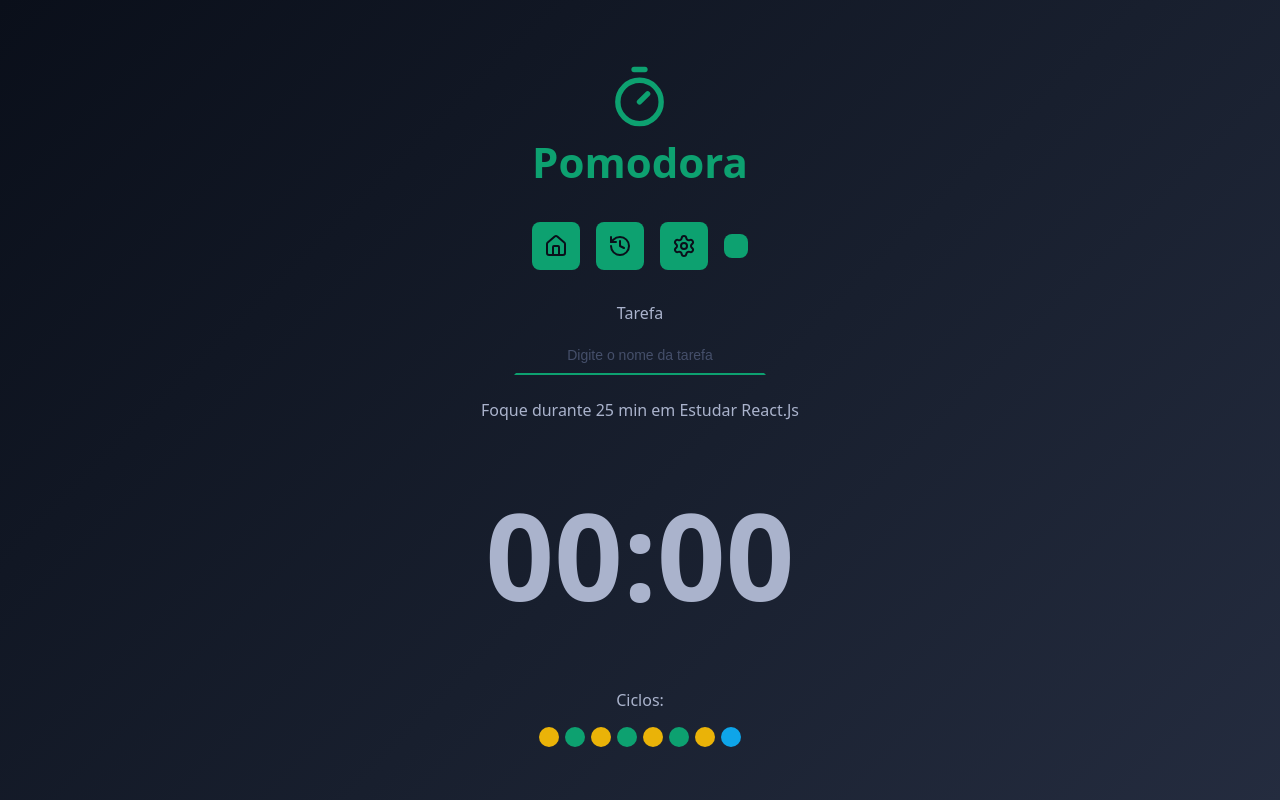
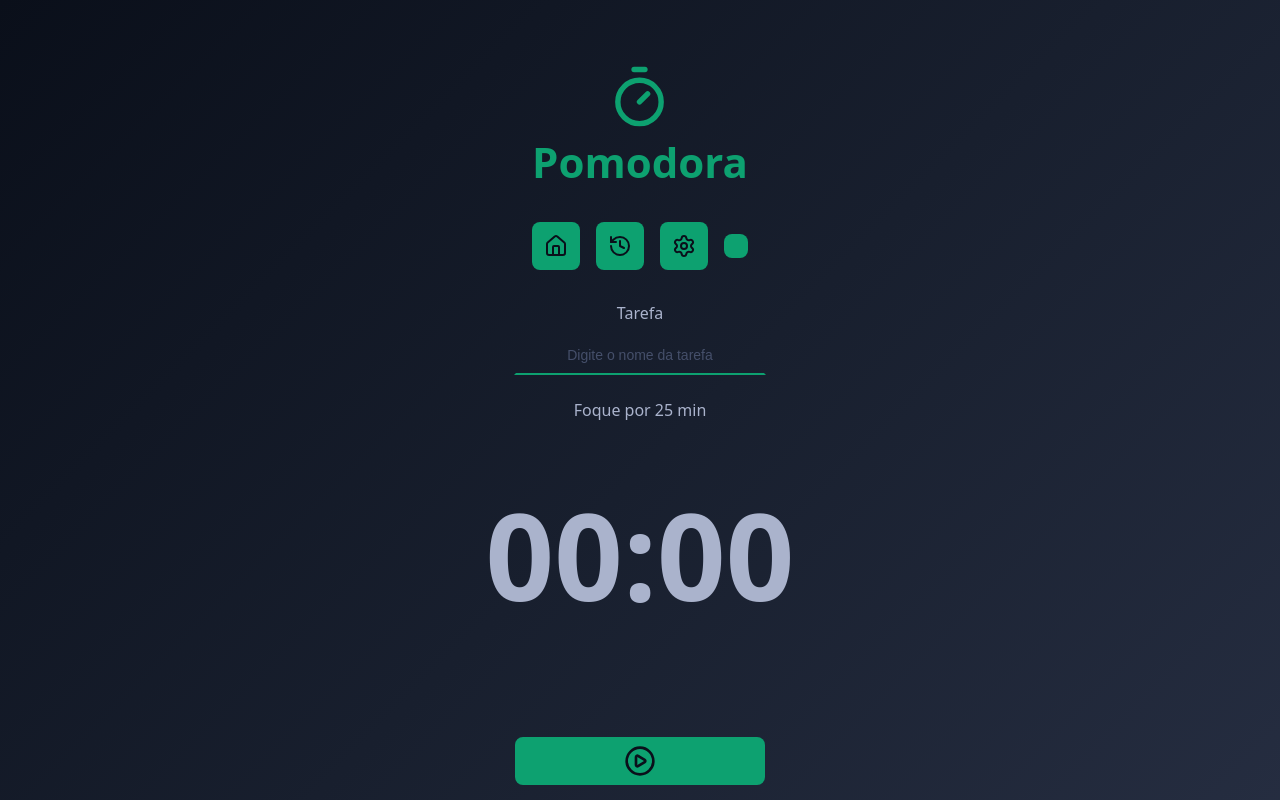
Before and after one commit to juniorbonini/pomodora, a React (Vite) app: page / in a window 1280 px wide. Shown: the top 800 px of the page. Built offline with nearby package versions, Linux system fonts and the light colour scheme.

Commit message:
feat: Rendiriza ciclos com classes dinâmicas e acessibilidade.

```diff
--- a/src/components/Cycles/index.tsx
+++ b/src/components/Cycles/index.tsx
@@ -1,19 +1,35 @@
+import { useTaskContext } from "@/context/TaskContext/task-context";
 import styles from "./style.module.css";
+import { getNextCycle } from "@/utils/NextCycle/get-next-cycle";
+import { getNextCycleType } from "@/utils/NextCycle/get-next-cycle-type";
 
 export const Cycles = () => {
+  const { state } = useTaskContext();
+  const cycleStep = Array.from({ length: state.currentCycle });
+  const cycleTypeMap = {
+    workTime: "foco",
+    shortBreakTime: "descanso curto",
+    longBreakTime: "descanso longo",
+  };
+
   return (
     <div className={styles.container}>
       <span>Ciclos:</span>
 
       <div className={styles.cycleContainer}>
-        <span className={`${styles.cycle} ${styles.workTime}`}></span>
-        <span className={`${styles.cycle} ${styles.shortBreakTime}`}></span>
-        <span className={`${styles.cycle} ${styles.workTime}`}></span>
-        <span className={`${styles.cycle} ${styles.shortBreakTime}`}></span>
-        <span className={`${styles.cycle} ${styles.workTime}`}></span>
-        <span className={`${styles.cycle} ${styles.shortBreakTime}`}></span>
-        <span className={`${styles.cycle} ${styles.workTime}`}></span>
-        <span className={`${styles.cycle} ${styles.longBreakTime}`}></span>
+        {cycleStep.map((_, index) => {
+          const nextCycle = getNextCycle(index);
+          const nextCycleType = getNextCycleType(nextCycle);
+
+          return (
+            <span
+              key={nextCycle}
+              aria-label={`Indicador de ciclo de ${cycleTypeMap[nextCycleType]}`}
+              title={`Indicadpr de ciclo de ${cycleTypeMap[nextCycleType]}`}
+              className={`${styles.cycle} ${styles[nextCycleType]}`}
+            ></span>
+          );
+        })}
       </div>
     </div>
   );
--- a/src/components/Form/index.tsx
+++ b/src/components/Form/index.tsx
@@ -1,16 +1,16 @@
 import { PlayCircle } from "lucide-react";
+import { useRef, type ChangeEvent } from "react";
 
 import { Input } from "@/components/Input";
 import { Button } from "@/components/Button";
 import { Cycles } from "@/components/Cycles";
 import { Container } from "@/components/Container";
+import type { Task } from "@/models/Task/task-model";
 import { TimerDisplay } from "@/components/TimerDisplay";
-import { useRef, type ChangeEvent } from "react";
-import type { Task } from "@/models/Task/task-model";
+import { getNextCycle } from "@/utils/NextCycle/get-next-cycle";
 import { useTaskContext } from "@/context/TaskContext/task-context";
-import { getNextCycle } from "@/utils/NextCycle/get-next-cycle";
+import { formatSecondsToMinutes } from "@/utils/FormatSeconds/format-seconds-to-minutes";
 import { getNextCycleType } from "@/utils/NextCycle/get-next-cycle-type";
-import { formatSecondsToMinutes } from "@/utils/FormatSeconds/format-seconds-to-minutes";
 
 export const Form = () => {
   const { state, dispatch } = useTaskContext();
@@ -71,16 +71,16 @@ export const Form = () => {
         />
       </div>
 
-      <div className="formRow">
-        <span>Foque durante 25 min em Estudar React.Js</span>
-      </div>
+      <div className="formRow">Foque por 25 min</div>
       <Container>
         <TimerDisplay />
       </Container>
 
-      <div className="formRow">
-        <Cycles />
-      </div>
+      {state.currentCycle > 0 && (
+        <div className="formRow">
+          <Cycles />
+        </div>
+      )}
 
       <div className="formRow">
         <Button icon={<PlayCircle />} />
```
